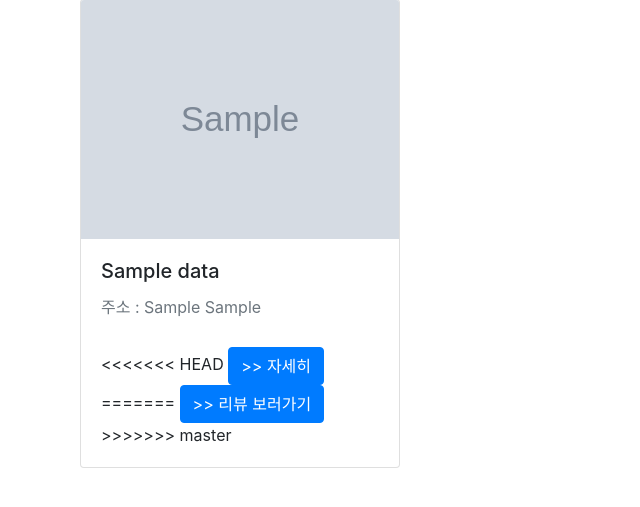
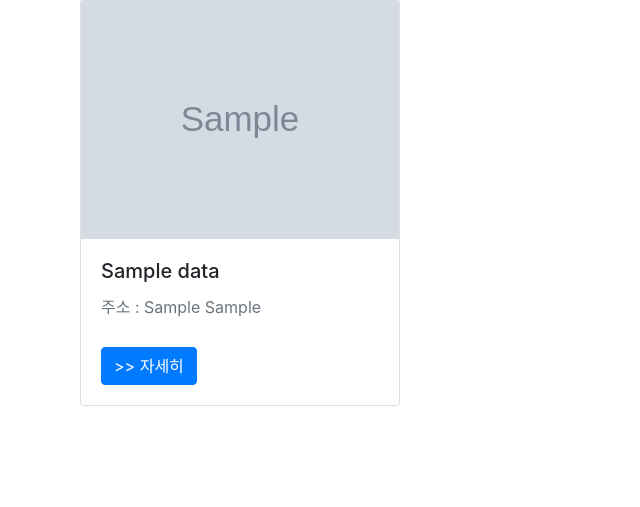
Before and after one commit to naa02/django-mysite, a Django app: template templates/common/forest.html in a window 1280 px wide. Shown: the part 157-664 px from the top of the page, without its empty margins (0-640 px from the left). Run offline with Django 3.2, Linux system fonts and the light colour scheme; the template is opened without the code that fills it: most values are stand-ins (such as "Sample title", 1, 10 or a date in 2020); grey boxes marked "Sample" are stand-in pictures; some libraries are stand-ins or nearby versions.

Commit message:
관광지 카드 출력

```diff
--- a/templates/common/forest.html
+++ b/templates/common/forest.html
@@ -17,12 +17,8 @@
     <div class="mb-1 text-muted">주소 : {{ data.addr1 }} {{ data.addr2 }}</div>
 
     <br>
-<<<<<<< HEAD
 
 	  <a href="#" class="btn btn-primary">>> 자세히</a>
-=======
-	  <a href="#" class="btn btn-primary">>> 리뷰 보러가기</a>
->>>>>>> master
     </div>
     </div>
 
```
